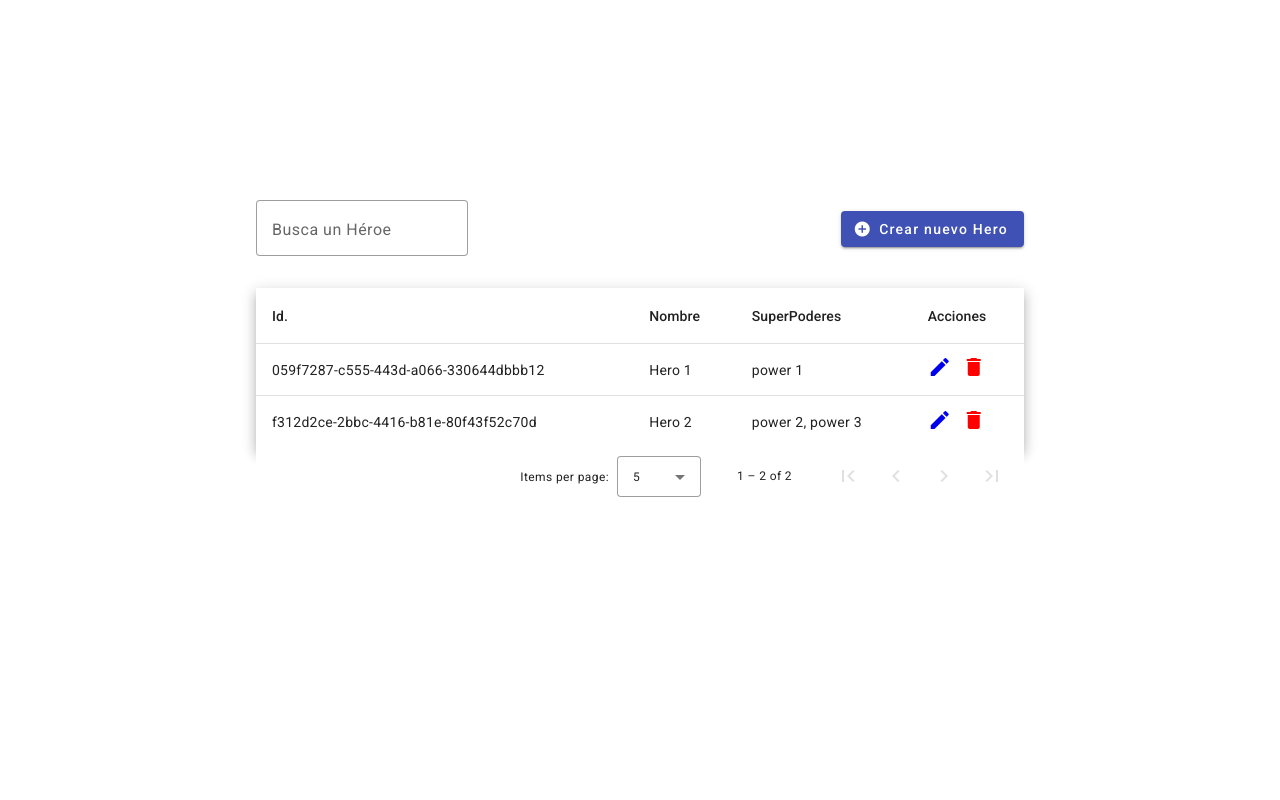
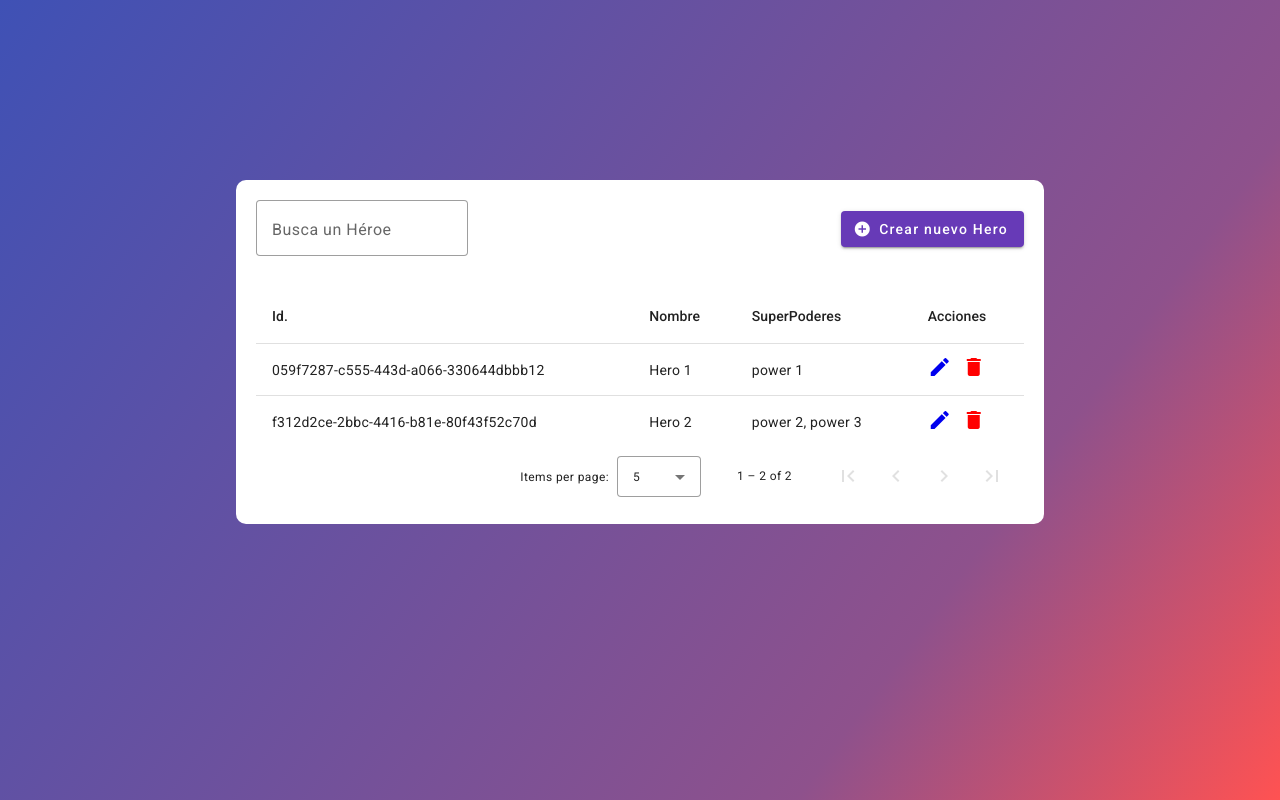
Before and after one commit to luisrb/superhero-maintenance, an Angular app: page /heroes in a window 1280 px wide. Built offline with nearby package versions, Linux system fonts and the light colour scheme; data requests are answered from the project's data file.

Commit message:
Add Global styles

```diff
--- /dev/null
+++ b/src/app/modules/shared/styles/material.sass
@@ -0,0 +1,7 @@
+/**
+ This File is used to override the default material design styles
+ for the application.
+ **/
+
+.mat-mdc-table
+    box-shadow: 0 0 0 0 !important
--- a/src/styles.sass
+++ b/src/styles.sass
@@ -1 +1,11 @@
 /* You can add global styles to this file, and also import other style files */
+@import '~@angular/material/prebuilt-themes/deeppurple-amber.css'
+@import 'app/modules/shared/styles/material.sass'
+
+body
+    margin: 0
+    font-family: Roboto, "Helvetica Neue", sans-serif
+    background: rgb(63, 81, 181)
+    background: linear-gradient(126deg, rgba(63, 81, 181, 1) 0%, rgba(142, 81, 140, 1) 74%, rgba(255, 82, 82, 1) 100%)
+    background-repeat: no-repeat
+    background-attachment: fixed
```
